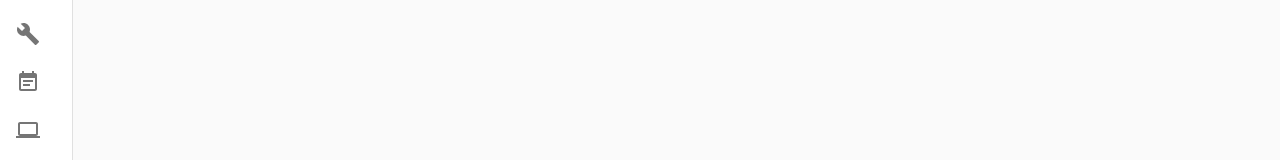
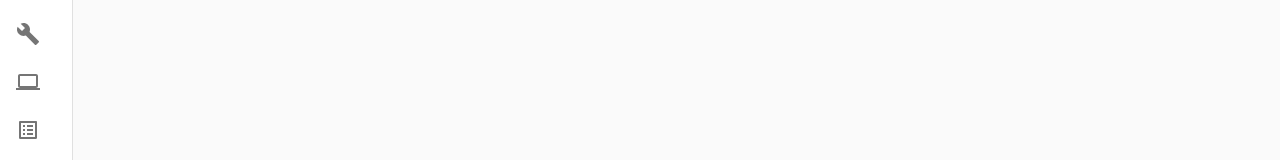
Before and after one commit to chrissayon/sdn_security_platform_frontend, a React (Create React App) app: page / in a window 1280 px wide. Shown: the part 207-367 px from the top of the page. Built offline with nearby package versions, Linux system fonts and the light colour scheme.

Commit message:
Updated errors and removed notification settings

```diff
--- a/src/Components/Graph/FlowAggregateGraph.js
+++ b/src/Components/Graph/FlowAggregateGraph.js
@@ -65,7 +65,7 @@ const FlowAggregateGraph = (props) => {
                     />
                     <YAxis
                         label={{
-                            value: 'Total Bytes',
+                            value: 'Byte Count',
                             angle: -90,
                             position: 'insideLeft'
                         }}
--- a/src/Containers/MainBody/MainBody.js
+++ b/src/Containers/MainBody/MainBody.js
@@ -151,11 +151,11 @@ const MainBody = (props) => {
         route: '/alarm-thresholds',
         icon: <ListItemIcon><BuildIcon /></ListItemIcon>
       },
-      {
-        name: 'Notification Settings',
-        route: '/notification-settings',
-        icon: <ListItemIcon><EventNoteIcon /></ListItemIcon>
-      },
+      // {
+      //   name: 'Notification Settings',
+      //   route: '/notification-settings',
+      //   icon: <ListItemIcon><EventNoteIcon /></ListItemIcon>
+      // },
       {
         name: 'Live Monitoring',
         route: '/live-monitoring',
```
